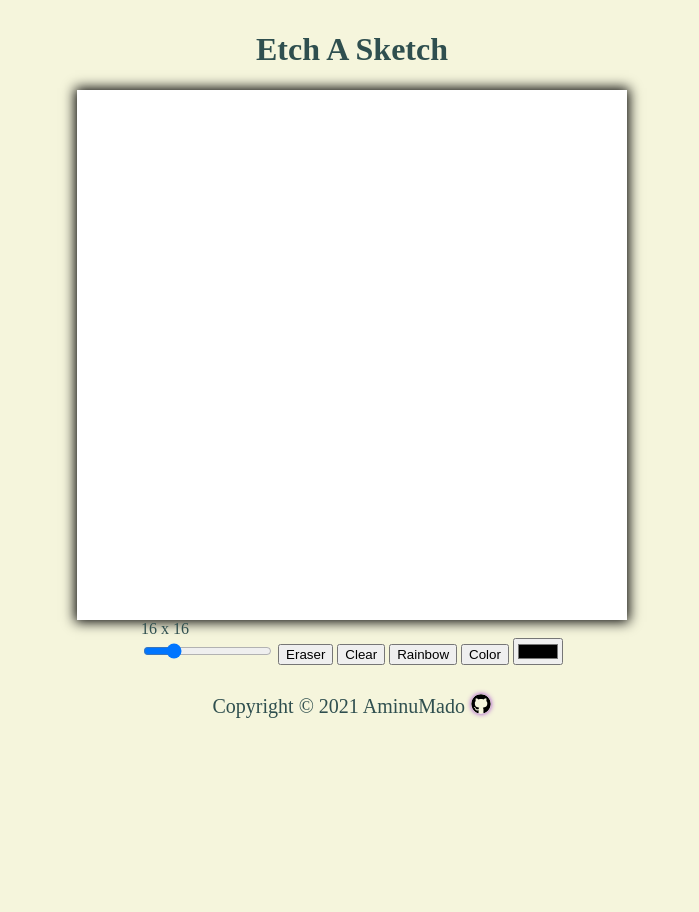
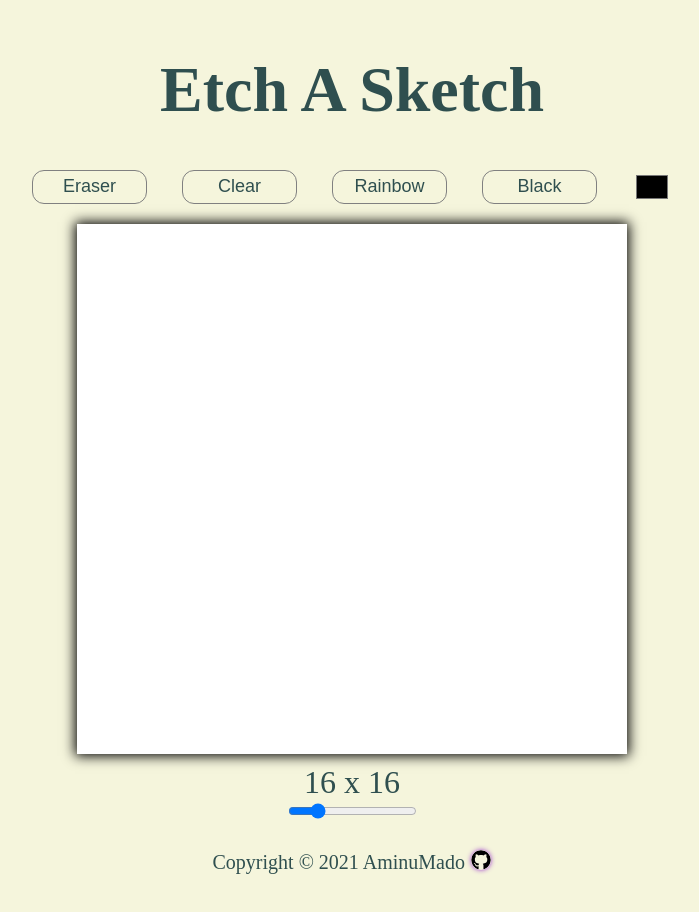
Before and after one commit to AminuMado/Etch-A-Sketch, a plain HTML site: page index.html in a window 1280 px wide. Shown: the whole page, without its empty margins (288-987 px from the left). Before the commit the page ends 800 px from the top, so only its background shows below. Drawn offline with Linux system fonts and the light colour scheme.

Commit message:
Final version everything is funtional... Sort of.

```diff
--- a/index.html
+++ b/index.html
@@ -12,15 +12,17 @@
     <header>
         <h1>Etch A Sketch</h1>
     </header>
-    <div class="main-container"></div>
     <div class="controls">
-        <div class="displayGridSizeValue"></div>
-        <input id="gridSizeSlider" type="range" min="4" max="64" value="16">
         <button id="eraser"> Eraser</button>
         <button id="clear"> Clear</button>
         <button id="random-color">Rainbow</button>
-        <button id="color">Color</button>
-        <input id="color-picker" type="color" value="#000000">
+        <button id="color">Black</button>
+        <input id="color-picker" type="color" value="#000000" lets see if you show up>
+    </div>
+    <div class="main-container"></div>
+    <div class="gridSizeContainer">
+        <div class="displayGridSizeValue"></div>
+        <input id="gridSizeSlider" type="range" min="4" max="64" value="16">
     </div>
 
         <footer class="footer">
--- a/main.js
+++ b/main.js
@@ -10,7 +10,7 @@ const colorPicker = document.getElementById("color-picker");
 let grids = gridSizeSlider.value;
 let gridsSquare = '';
 let userColor = 'black';
-
+let rainbowSwitch =false;
 function displayGridSize(){
     displayGridSizeValue.textContent = `${gridSizeSlider.value} x ${gridSizeSlider.value}`;
 
@@ -41,6 +41,9 @@ function createDiv(){
     console.log(innerGrids);
     innerGrids.forEach(function(grid){
         grid.addEventListener('mouseover',function(){
+            if (rainbowSwitch){
+                grid.style.background= `hsl(${Math.random() * 360}, 100%, 50%)`;
+            }else
             grid.style.background=`${userColor}`;
         })
     })
@@ -49,7 +52,6 @@ function clearContainer(){
     let innerGrids = document.querySelectorAll(".grid-cell");
     innerGrids.forEach(function(grid){
     grid.style.background=`white`;
-
     });
 }
 
@@ -58,11 +60,15 @@ function clearContainer(){
 gridSizeSlider.addEventListener("input",displayGridSize);
 gridSizeSlider.addEventListener("change",updateGrid);
 clearBoard.addEventListener("click",clearContainer);
-eraser.addEventListener("click",()=> userColor="white");
-color.addEventListener("click",()=> userColor= "black");
-colorPicker.addEventListener("change",()=> userColor = colorPicker.value);
-
-
+eraser.addEventListener("click",()=> {userColor="white";
+rainbowSwitch=false});
+color.addEventListener("click",()=>{
+    userColor= "black"
+    rainbowSwitch = false;
+} );
+colorPicker.addEventListener("change",()=> {userColor = colorPicker.value
+    rainbowSwitch = false;});
+rainbow.addEventListener("click",()=> rainbowSwitch = true);
 /* Initialization */
 displayGridSize(); //This updates the text of the grid;
 updateGrid(); // This sets the initial grid size;
--- a/style.css
+++ b/style.css
@@ -6,8 +6,55 @@ body{
     align-items: center;
     margin: 10px;
 }
+header{
+    font-size: xx-large;
+}
+.controls{
+    display: flex;
+    gap: 35px;
+    margin-bottom: 20px;
+}
+.controls button{
+    font-size: large;
+    background: none;
+    border: 1px solid grey;
+    padding: 4px;
+    border-radius: 12px;
+    width: 115px;
+    color: darkslategray;
+    transition: all 300ms ease-in;
 
+}
+.controls button:hover{
+    background: #e3e3e3;
+}
+.controls button:active{
+    background: #cecece;
+    transform:scale(1.14);
+    transition: all 300ms ease-in;
+}
+.controls button:focus{
+    background: #cecece;
+    transform:scale(1.14);
+    transition: all 300ms ease-in;
+}
+.controls input{
+    width:40px;
+    height: 34px;
+    transition: all 100ms ease-in;
+    background: none;
+    border: none;
 
+}
+.controls input:focus{
+    background: #cecece;
+    transform:scale(1.14);
+    transition: all 300ms ease-in;
+    box-shadow: 0px 0px 5px 2px grey;
+}
+.controls input:hover{
+    transform: scale(1.2);
+}
 .main-container{
     display: grid;
     grid-template-columns:repeat(16,1fr);
@@ -22,6 +69,13 @@ body{
     transition: all 90ms ease-in;
 }
 
+.gridSizeContainer{
+    display: flex;
+    flex-direction: column;
+    align-items: center;
+    font-size: xx-large;
+    margin-top: 10px;
+}
 
 
 
```
